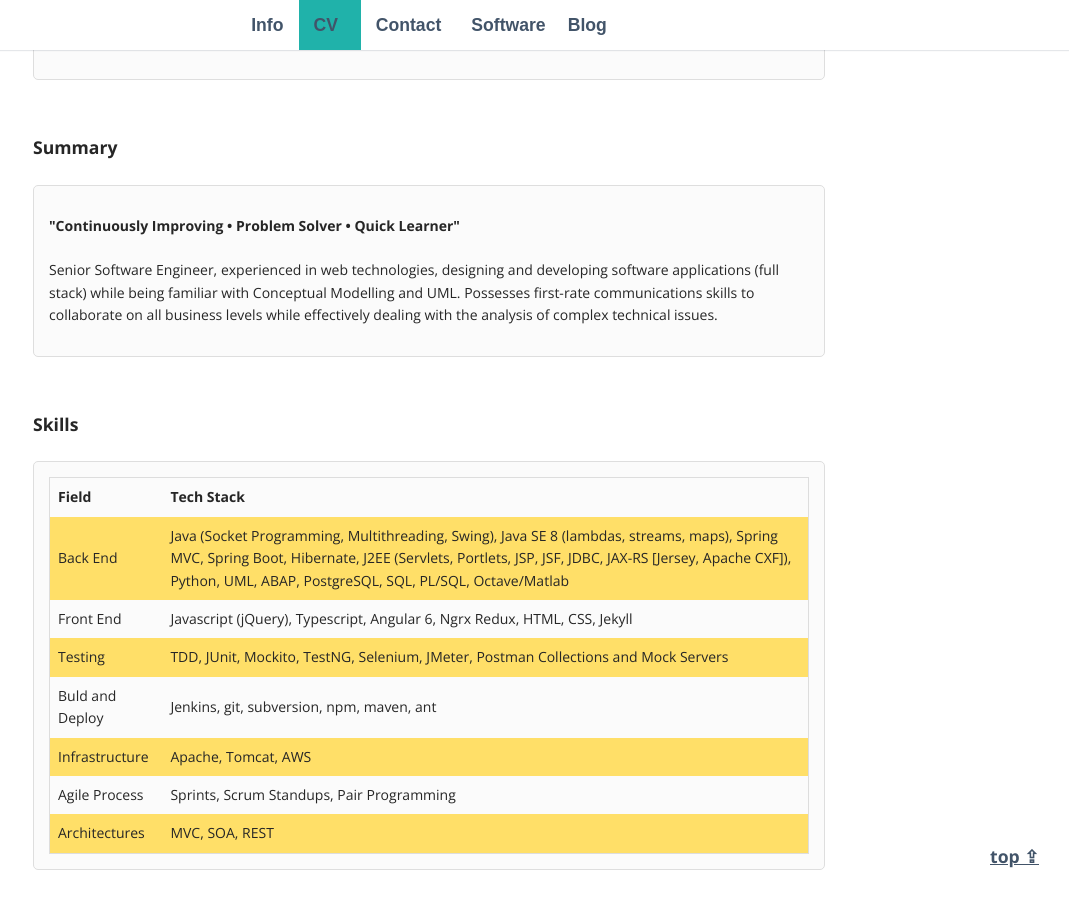
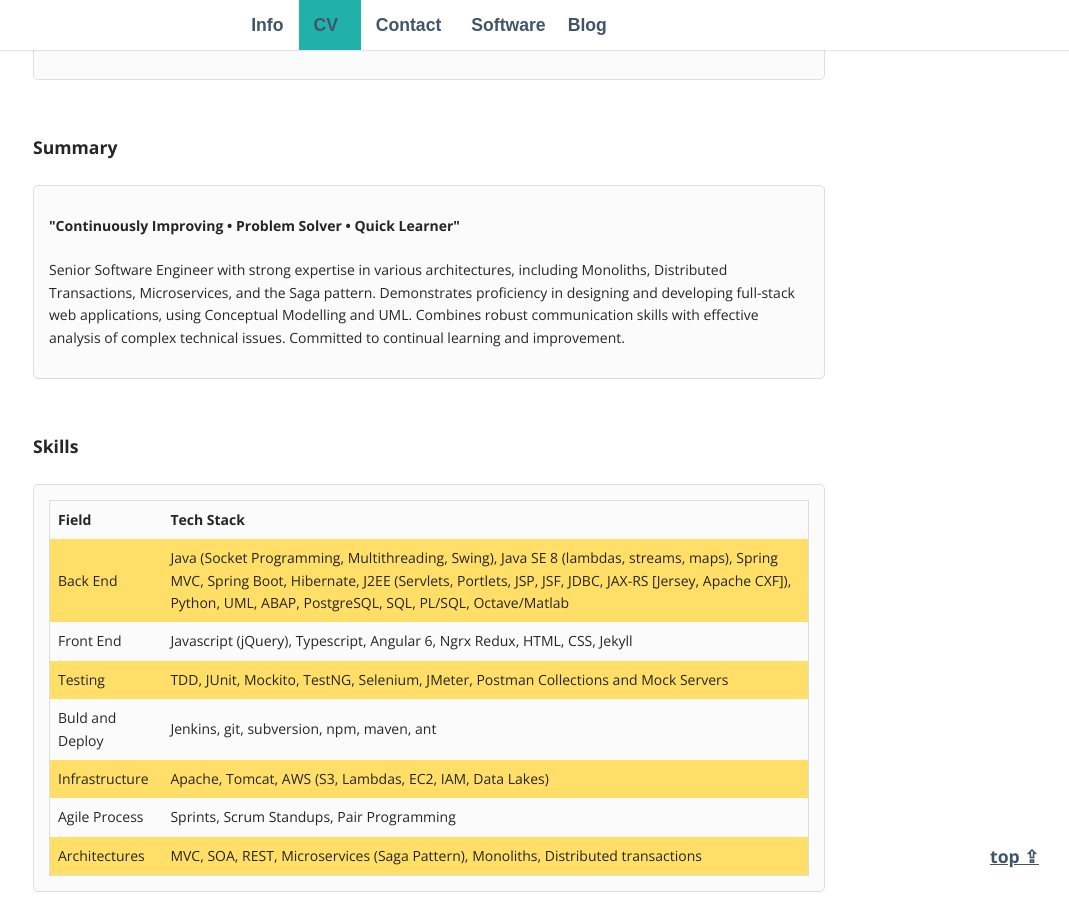
Before and after one commit to jkonst/jkonst.github.io, a Jekyll site: the page built from _pages/02_cv.md, in a window 1280 px wide and 900 px high, scrolled down 574 px. Shown: the whole window, without its empty margins (211-1280 px from the left). Built offline with Jekyll 4.4.1, drawn with Linux system fonts in a browser that asks for light colours; some web fonts are replaced.

Commit message:
feat: update cv and location

```diff
--- a/_includes/cv/skills.html
+++ b/_includes/cv/skills.html
@@ -39,7 +39,7 @@
             Infrastructure
          </td>
          <td>
-            Apache, Tomcat, AWS
+            Apache, Tomcat, AWS (S3, Lambdas, EC2, IAM, Data Lakes)
          </td>
       </tr>
       <tr>
@@ -55,7 +55,7 @@
             Architectures
          </td>
          <td>
-            MVC, SOA, REST
+            MVC, SOA, REST, Microservices (Saga Pattern), Monoliths, Distributed transactions
          </td>
       </tr>
    </table>
--- a/_includes/cv/slido/slido.html
+++ b/_includes/cv/slido/slido.html
@@ -7,7 +7,7 @@
             <ul>
                 <li>Nx Monorepo</li>
                 <li>Typescript</li>
-                <li>Angular</li>
+                <li>Angular 16</li>
                 <li>React</li>
                 <li>Redux</li>
                 <li>Cypress</li>
--- a/_includes/cv/summary.html
+++ b/_includes/cv/summary.html
@@ -2,9 +2,9 @@
 	<p>
 		<b>"Continuously Improving • Problem Solver • Quick Learner"</b>
 		<br><br>
-		Senior Software Engineer, experienced in web technologies, designing and developing
-		software applications (full stack) while being familiar with Conceptual Modelling and UML. Possesses first-rate
-		communications skills to collaborate on all business levels while effectively dealing with the analysis
-		of complex technical issues.
+		Senior Software Engineer with strong expertise in various architectures, including Monoliths, Distributed Transactions,
+		Microservices, and the Saga pattern. Demonstrates proficiency in designing and developing full-stack web applications,
+		using Conceptual Modelling and UML. Combines robust communication skills with effective analysis
+		of complex technical issues. Committed to continual learning and improvement.
 	</p>
 </div>
```
Also changed, not shown: _pages/01_info.md (+1 -1 lines).
